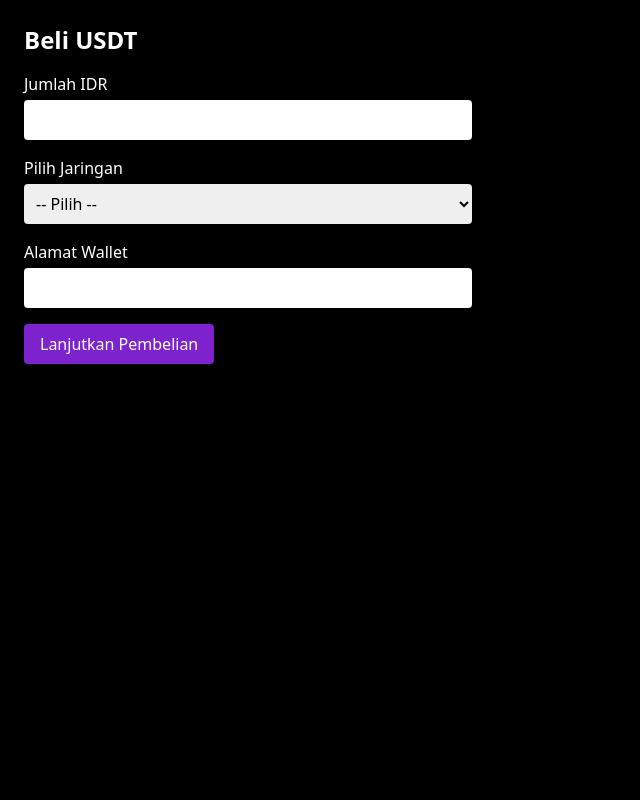
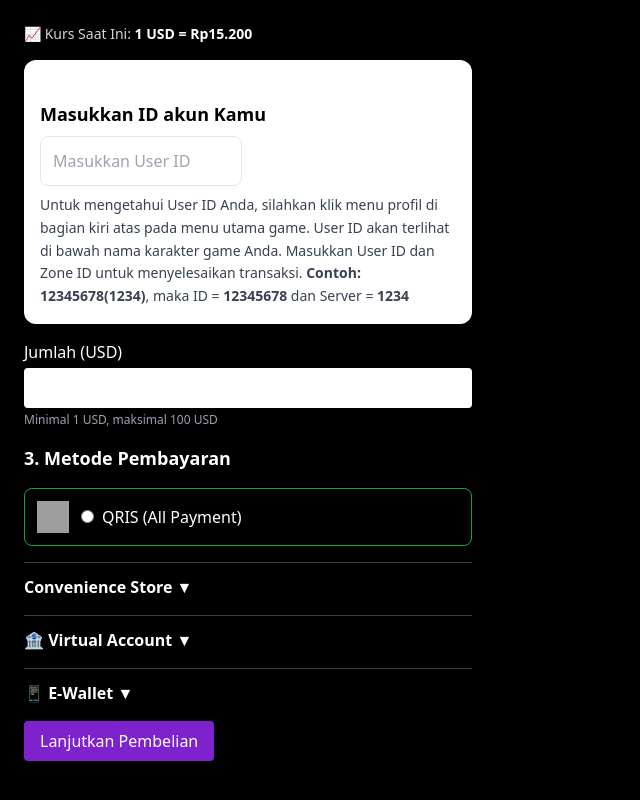
Before and after one commit to Carlos9888/tukercrypto, a plain HTML site: page beli.html in a window 1280 px wide. Shown: the whole page, without its empty margins (0-640 px from the left). Drawn offline with nearby package versions, Linux system fonts and the light colour scheme; grey boxes are pictures that could not be loaded.

Commit message:
Add files via upload

```diff
--- a/beli.html
+++ b/beli.html
@@ -8,38 +8,93 @@
   <script src="https://cdn.tailwindcss.com"></script>
 </head>
 <body class="bg-black text-white p-6 font-sans">
-  <h1 class="text-2xl font-bold mb-4">Beli USDT</h1>
+  <form id="form-beli" class="space-y-4 max-w-md">
+    <!-- 📈 Info Kurs -->
+    <p class="text-sm text-gray-300 mb-2">
+      📈 Kurs Saat Ini: <span class="font-bold text-white">1 USD = Rp15.200</span>
+    </p>
 
-  <form id="form-beli" class="space-y-4 max-w-md">
+   <!-- 🆔 ID Akun Exchange -->
+<div class="mb-4 p-4 bg-white rounded-xl text-black">
+  <h3 class="text-lg font-bold mt-6 mb-2">Masukkan ID akun Kamu</h3>
+
+  <div class="grid grid-cols-1 md:grid-cols-2 gap-3 mb-2">
+    <input type="text" id="userId" name="userId" placeholder="Masukkan User ID" class="p-3 rounded-lg border w-full" required />
+  </div>
+
+  <p class="text-sm text-gray-700 leading-relaxed">
+    Untuk mengetahui User ID Anda, silahkan klik menu profil di bagian kiri atas pada menu utama game. User ID akan terlihat di bawah nama karakter game Anda.
+    Masukkan User ID dan Zone ID untuk menyelesaikan transaksi. <strong>Contoh: 12345678(1234)</strong>, maka ID = <strong>12345678</strong> dan Server = <strong>1234</strong>
+  </p>
+</div>
+
+
+    <!-- 💵 Jumlah -->
     <div>
-      <label for="jumlah" class="block mb-1">Jumlah IDR</label>
-      <input type="number" id="jumlah" name="jumlah" class="w-full p-2 rounded text-black" required>
+      <label for="jumlah" class="block mb-1">Jumlah (USD)</label>
+      <input type="number" id="jumlah" name="jumlah" class="w-full p-2 rounded text-black" min="1" max="100" required />
+      <p class="text-xs text-gray-400 mt-1">Minimal 1 USD, maksimal 100 USD</p>
     </div>
 
-    <div>
-      <label for="jaringan" class="block mb-1">Pilih Jaringan</label>
-      <select id="jaringan" name="jaringan" class="w-full p-2 rounded text-black" required>
-        <option value="">-- Pilih --</option>
-        <option value="TRC20">TRC20</option>
-        <option value="ERC20">ERC20</option>
-        <option value="MANTLE">Mantle</option>
-      </select>
+    <!-- 💳 Metode Pembayaran -->
+    <h3 class="text-lg font-bold mt-6 mb-2">3. Metode Pembayaran</h3>
+
+    <!-- Menu 1: Langsung Tampil -->
+      <label class="flex items-center p-3 border border-green-600 rounded-lg">
+        <img src="https://upload.wikimedia.org/wikipedia/commons/thumb/5/56/QRIS_logo.svg/2560px-QRIS_logo.svg.png" class="w-8 h-8 mr-3" />
+        <input type="radio" name="metode" value="Qris Payment" class="mr-2" />
+        <span>QRIS (All Payment)</span>
+      </label>
     </div>
 
-    <div>
-      <label for="alamat" class="block mb-1">Alamat Wallet</label>
-      <input type="text" id="alamat" name="alamat" class="w-full p-2 rounded text-black" required>
+    <!-- Menu 2: Convenience Store -->
+    <div class="border-t border-gray-700 pt-3">
+      <button type="button" onclick="toggleSection('storeSection')" class="w-full text-left font-semibold">Convenience Store ▼</button>
+      <div id="storeSection" class="hidden mt-2 pl-4 space-y-1">
+        <label><input type="radio" name="metode" value="Indomaret" class="mr-2" /> Indomaret</label>
+        <label><input type="radio" name="metode" value="Alfamart" class="mr-2" /> Alfamart</label>
+      </div>
     </div>
 
-    <button type="submit" class="bg-purple-700 hover:bg-purple-600 px-4 py-2 rounded">
+    <!-- Menu 3: Virtual Account -->
+    <div class="border-t border-gray-700 pt-3">
+      <button type="button" onclick="toggleSection('vaSection')" class="w-full text-left font-semibold">🏦 Virtual Account ▼</button>
+      <div id="vaSection" class="hidden mt-2 pl-4 space-y-1">
+        <label><input type="radio" name="metode" value="BRI VA" class="mr-2" /> BRI</label>
+        <label><input type="radio" name="metode" value="BCA VA" class="mr-2" /> BCA</label>
+        <label><input type="radio" name="metode" value="BNI VA" class="mr-2" /> BNI</label>
+        <label><input type="radio" name="metode" value="MANDIRI VA" class="mr-2" /> MANDIRI</label>
+        <label><input type="radio" name="metode" value="PERMATA VA" class="mr-2" /> PERMATA</label>
+        <label><input type="radio" name="metode" value="CIMB VA" class="mr-2" /> CIMB</label>
+        <label><input type="radio" name="metode" value="BSI VA" class="mr-2" /> BSI</label>
+      </div>
+    </div>
+
+    <!-- Menu 4: E-Wallet -->
+    <div class="border-t border-gray-700 pt-3">
+      <button type="button" onclick="toggleSection('walletSection')" class="w-full text-left font-semibold">📱 E-Wallet ▼</button>
+      <div id="walletSection" class="hidden mt-2 pl-4 space-y-1">
+        <label><input type="radio" name="metode" value="DANA" class="mr-2" /> DANA</label>
+        <label><input type="radio" name="metode" value="OVO" class="mr-2" /> OVO</label>
+        <label><input type="radio" name="metode" value="SeaBank" class="mr-2" /> SeaBank</label>
+        <label><input type="radio" name="metode" value="LinkAja" class="mr-2" /> LinkAja</label>
+      </div>
+    </div>
+
+    <!-- ✅ Tombol Submit -->
+    <button type="submit" class="bg-purple-700 hover:bg-purple-600 px-4 py-2 rounded mt-4">
       Lanjutkan Pembelian
     </button>
   </form>
 
-  <!-- ✅ Pakai hanya SATU pemanggilan script.js -->
+  <script>
+    function toggleSection(id) {
+      const section = document.getElementById(id);
+      section.classList.toggle("hidden");
+    }
+  </script>
+
   <script src="script.js" defer></script>
-
-  <!-- Script eksternal lainnya -->
   <script src="https://cdn.jsdelivr.net/npm/@studio-freight/lenis@1.0.36/dist/lenis.min.js"></script>
 </body>
 </html>
```
